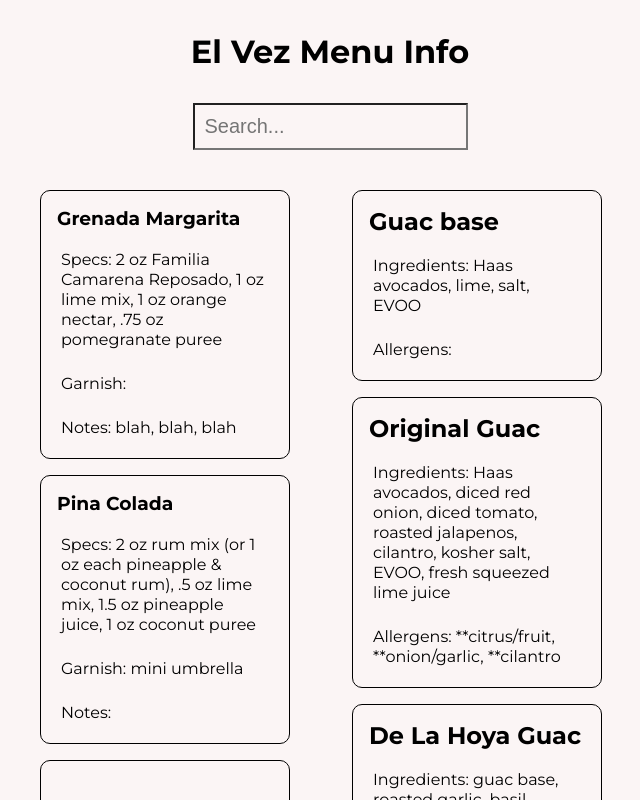
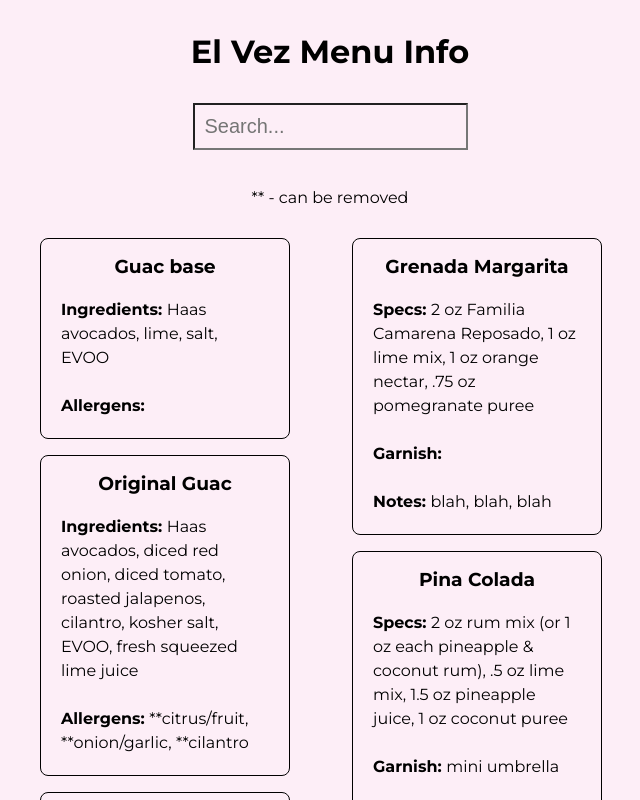
Before and after one commit to amgallo1213/ElVezMenu, a React (Vite) app: page / in a window 1280 px wide. Shown: the top 800 px of the page, without its empty margins (310-950 px from the left). Built offline with nearby package versions, Linux system fonts and the light colour scheme; a web font is replaced by a local one.

Commit message:
adding info

```diff
--- a/src/App.css
+++ b/src/App.css
@@ -4,7 +4,7 @@
   box-sizing: border-box;
   padding: 0;
   margin: 0;
-  background-color: rgb(251, 245, 245);
+  background-color: rgb(253, 238, 247);
 }
 
 h1, h2, h3, h4, h5, h6  {
@@ -16,8 +16,17 @@ h1, h2, h3, h4, h5, h6  {
 p {
   font-family: "Montserrat", sans-serif;
   padding: 12px;
-  line-height: 20px;
+  line-height: 24px;
 }
+
+.bold-p   {
+  font-weight: 700;
+}
+
+.span-p {
+  font-weight: 400;
+}
+
 
 .query {
   width: 275px;
@@ -41,7 +50,7 @@ p {
     justify-content: center;
 }
 
-h1  {
+h1, h3  {
   text-align: center;
 }
 
@@ -51,7 +60,7 @@ h1  {
   border: 1px solid black;
   margin: 16px;
   padding: 8px;
-  border-radius: 10px;
+  border-radius: 8px;
 }
 
 @media (min-width: 768px) {
--- a/src/App.jsx
+++ b/src/App.jsx
@@ -33,6 +33,7 @@ function App() {
       <div className='main-container'>
         <h1>El Vez Menu Info</h1>
         <input type="query" className="query" placeholder='Search...' onChange={(e) => setQuery(e.target.value.toLowerCase())}/>
+        <p>** - can be removed</p>
 
         <div className="item-container">
 
@@ -50,8 +51,10 @@ function App() {
               <p>Allergens: {item.allergens}</p>
             </div>
           ))} */}
-          <BoozeCard data={search(vezBooze)}/>
-          <MenuItemCard data={search(vezFood)}/>
+
+            <MenuItemCard data={search(vezFood)}/>
+            <BoozeCard data={search(vezBooze)}/>
+
           </div>
 
       </div>
--- a/src/assets/assets.js
+++ b/src/assets/assets.js
@@ -150,19 +150,19 @@ export const vezFood = [
     {
         "id" : 26,
         "name": "Carne Asada Burrito",
-        "ingredients" : "",
+        "ingredients" : "Marinated skirt steak, black beans, cilantro-lime rice, cheese mix (queso chihuahua, monterey jack, white cheddar), crema, el vez original guac, salsa roja, salsa Mexicana, wrapped in flour tortilla.",
         "allergens": "citrus/fruit, **diary, soy, wheat/gluten (**tortilla), onion/garlic, cilantro"
     },
     {
         "id" : 27,
-        "name": "Vegan Tofu Burrito",
-        "ingredients" : "",
-        "allergens": "citrus/fruit, soy, wheat/gluten, onion/garlic, **mushrooms, **cilantro"
+        "name": "Birria Tacos",
+        "ingredients" : "braised lamb shoulder, onions, cilantro, monterey jack cheese, corn tortillas, lamb jus, chiles",
+        "allergens": "**onion/garlic, **cilantro, **dairy"
     },
     {
         "id" : 28,
         "name": "Chicken Burrito",
-        "ingredients" : "",
+        "ingredients" : "Marinated achiote chicken breast, shredded iceberg lettuce, black beans, white rice, corn pico (plum tomatoes, jalapenos, red onion, lime, corn, cilantro, eevo, salt), avocado espuma (milk, avocado, cilantro, jalapeno, lime, salt), queso chihuahua, wrapped in a flour tortilla and served with a side of salsa verde.",
         "allergens": "**citrus/fruit, **diary, soy, wheat/gluten (**tortilla), onion/garlic, cilantro (**salsa)"
     },
     {
@@ -216,8 +216,8 @@ export const vezFood = [
     {
         "id" : 37,
         "name": "Short Rib Enchilada",
-        "ingredients" : "",
-        "allergens": "nuts, seeds, **dairy, soy, wheat/gluten (sauce), onion/garlic, **cilantro"
+        "ingredients" : "Beef short rib braised in liquid containing green peppers, onions, garlic, oregano, thyme, jalapeno, bay leaf, guajillo base for 4 hours. The short is rib is reheated in the braising liquid. 2 house-made corn tortillas are filled with 5oz of short rib and topped with mole sauce (tomatillos, tomatoes, garlic, onion, Guajillo, Pasilla, Mulato, Ancho , tortillas, tolera rolls, hazelnut, peanuts, almonds, chocolate, marjoram, cumin, coriander, canella, star anise, black pepper corn, all spice, cloves, avocado leaves, thyme, oregano, chicken bouillon, honey, sesame seed, pumpkin seed), caramelized onion, sesame seeds, cilantro, and 2 dollops of crema.",
+        "allergens": "EVERYTHING (but can be diary free, cilantro free, or sub mole sauce for a differnet sauce) "
     },
     {
         "id" : 38,
@@ -228,103 +228,103 @@ export const vezFood = [
     {
         "id" : 39,
         "name": "Carne Asada",
-        "ingredients" : "",
-        "allergens": "**citrus/fruit, **dairy, **soy, **onion/garlic, **cilantro"
+        "ingredients" : "grilled 7oz (Myers Ranch all-natural beef) Flat Iron Steak (seasoned with S&P), creamed corn and jalapenos (fresh corn sautéed in butter with caramelized onion, fresh jalapenos, heavy cream and manchego cheese), Guajillo steak sauce (Guajillo puree, sherry vinegar, shallots, fresh oregano, honey and EVOO), tomatillo escabeche (fresh tomatillos, red onion pickled in rice wine vinegar and spices, then to order it is tossed with fresh cilantro and EVOO), grilled scallion.",
+        "allergens": "**dairy, **soy, **onion/garlic, **cilantro"
     },
     {
         "id" : 40,
         "name": "Snapper a la Veracruzana",
-        "ingredients" : "",
-        "allergens": "citrus/fruit (**sauce), shellfish (**sauce), **dairy, **soy, onion/garlic (**sauce), **cilantro"
+        "ingredients" : "Pan seared red snapper, green rice (garlic, cilantro, basil, chives, parsley, peas, carrots) and Veracruz sauce (green olives, white onions, tomatoes, capers, pickled jalapenos)",
+        "allergens": "**soy, onion/garlic (**sauce), **cilantro, nightshades"
     },
     {
         "id" : 41,
         "name": "Grilled Corn",
-        "ingredients" : "",
-        "allergens": "**citrus/fruit, **eggs, **dairy, **onion/garlic"
+        "ingredients" : "corn on the cob (or off), chipotle mayo, queso fresco, adobo spice",
+        "allergens": "**citrus/fruit, **eggs, **dairy, "
     },
     {
         "id" : 42,
         "name": "Brussels Sprouts",
-        "ingredients" : "",
+        "ingredients" : "Pan roasted Brussels sprouts in garlic-chile oil (Blended Oil, Chile de Arbol.). Tossed in a Tamari-Lime dressing (Tamari, Lime Juice, Orange Juice, Honey, Blended Oil) with shallot, pickled red Fresno chilis (Red Fresnos, White Vinegar, Salt, Sugar, Oregano, Bay Leaf), avocado mayo (Mayo, Avocado, Cilantro, Lime Juice, Salt) and toasted sesame.",
         "allergens": "**citrus/fruit, seeds (**sesame), **eggs, **onion/garlic, **cilantro"
     },
     {
         "id" : 43,
         "name": "Poblano Corn Rice",
-        "ingredients" : "",
+        "ingredients" : "White rice, poblano peppers, corn, heavy cream, chihuahua cheese, topped with queso fresco.",
         "allergens": "dairy"
     },
     {
         "id" : 44,
         "name": "Sweet Plantains",
-        "ingredients" : "",
-        "allergens": "**citrus/fruit, **dairy, wheat/gluten (fryer oil)"
+        "ingredients" : "sliced sweet plaintains, queso fresco, crema",
+        "allergens": "**dairy, wheat/gluten (fryer oil)"
     },
     {
         "id" : 45,
         "name": "Refried Beans",
-        "ingredients" : "",
+        "ingredients" : "refried pinto beans, pureed onion, garlic, chipotle, queso fresco, tortilla strips",
         "allergens": "**dairy, wheat/gluten (**tortilla strips), onion/garlic"
     },
     {
         "id" : 46,
         "name": "Black Beans and Rice",
-        "ingredients" : "",
+        "ingredients" : "Black beans (cooked with bell peppers, Epazote, onions, garlic, olive oil and cider vinegar), white rice, pickled red onions.",
         "allergens": "onion/garlic"
     },
     {
         "id" : 47,
         "name": "El Vez Burger",
-        "ingredients" : "",
-        "allergens": "**citrus/fruit, **eggs, **dairy, **soy, **wheat/gluten (bun), **onion/garlic"
+        "ingredients" : "8-ounce burger (cooked to order), brioche bun roll, lettuce, tomato, smoked poblano mayo. Comes with fries. Can add Chihuahua cheese and or bacon.",
+        "allergens": "**eggs, **dairy, **soy, **wheat/gluten (bun), **onion/garlic"
     },
     {
         "id" : 48,
         "name": "Breakfast Burrito",
-        "ingredients" : "",
+        "ingredients" : "Scrambled eggs, diced potatoes, bacon, Chihuahua cheese, and salsa Mexicana rolled in a flour tortilla and served with a salad of baby arugula, red onion and sliced radish tossed in a toasted coriander vinaigrette. Side of salsa roja on the plate.",
         "allergens": "**citrus/fruit, **alcohol, eggs, **dairy, soy, wheat/gluten, **onion/garlic, **cilantro"
     },
     {
         "id" : 49,
         "name": "Avocado Toast",
-        "ingredients" : "",
-        "allergens": "**citrus/fruit, **eggs, **dairy, **wheat/gluten, **onion/garlic, **cilantro"
+        "ingredients" : "Toasted torta roll, El Vez original guac, topped with cherry tomatoes, persian cucumbers, honey, micro-cilantro, and lime. Served with a side of fresh fruit (strawberries and pineapple), and hard-boiled egg.",
+        "allergens": "**citrus/fruit, **eggs, **dairy, avocado, **onion/garlic, **cilantro"
     },
     {
         "id" : 50,
         "name": "Huevos Rancheros",
-        "ingredients" : "",
+        "ingredients" : "2 sunny-side eggs served over Rancheros salsa (tomato, garlic, onion, Serrano chili, shallot, Poblano chili, Oregano, Thyme, Guajillo chili, cilantro, EVOO, salt), over 2 fried corn tortilla, sautéed chorizo, queso fresco and black beans and finished with guacamole, salsa Mexicana, and cilantro.",
         "allergens": "**citrus/fruit, eggs, **soy, wheat/gluten (**fryer oil), **onion/garlic, **cilantro"
     },
     {
         "id" : 51,
         "name": "Churros",
-        "ingredients" : "",
+        "ingredients" : "Mexican doughnut rods dusted with sugar and canella, served with a dark Mexican chocolate dipping sauce (a mix of bittersweet Mexican chocolate and heavy cream)",
         "allergens": "nuts (**sauce), gluten, dairy, eggs"
     },
     {
         "id" : 52,
         "name": "Tres Leches",
-        "ingredients" : "",
-        "allergens": "citrus/fruit, gluten, dairy, eggs"
+        "ingredients" : "vanilla sponge cake soaked with heavy cream, sweetened condensed milk and evaporated milk, strawberries, lime zest, whipped cream",
+        "allergens": "**citrus/fruit, gluten, dairy, eggs"
     },
     {
         "id" : 53,
         "name": "Flan",
-        "ingredients" : "",
+        "ingredients" : "Orange custard with a caramel sauce topped with orange segments",
         "allergens": "**citrus/fruit, dairy, eggs"
     },
     {
         "id" : 54,
         "name": "Choco Taco",
-        "ingredients" : "",
+        "ingredients" : "banana ice cream, dulce de leche, whipped cream, chocolate, candied corn flakes",
         "allergens": "citrus/fruit, nuts, seeds, gluten, dairy,eggs"
     },
     {
         "id" : 55,
         "name": "Passion Fruit Sorbet",
-        "ingredients" : "",
+        "ingredients" : "passion fruit puree, sugar, water",
         "allergens": "citrus/fruit, gluten (**garnish)"
     },
     {
@@ -336,7 +336,7 @@ export const vezFood = [
     {
         "id" : 57,
         "name" : "Tuna Ceviche",
-        "ingredients" : "Yellofin tuna (1+ grade), lime juice, young coocnut, sliced knob onion, cucumber, sliced habanero, coconut-habanero broth (coconut milk, lime zest, habanero chile, salt, sugar, mint)",
+        "ingredients" : "Yellowfin tuna (1+ grade), lime juice, young coocnut, sliced knob onion, cucumber, sliced habanero, coconut-habanero broth (coconut milk, lime zest, habanero chile, salt, sugar, mint)",
         "allergens" : "fish, citrus, capsaicin, allium"
     },
     {
@@ -344,7 +344,91 @@ export const vezFood = [
         "name" : "Shrimp Aguachile Verde",
         "ingredients" : "chili lime marinated shrimp, chopped cucumber, red onion, cilantro, chiltepin, corn tostadas",
         "allergens" : "allium, shellfish, nightshade, capsaicin"
-    }
+    },
+    {
+        "id" : 59,
+        "name" : "Pina Colada Ice Cream",
+        "ingredients" : "pineapple, sugar, coconut milk, Malibu",
+        "allergens" : "pineapple, alcohol, gluten (**garnish)"
+    },
+    {
+        "id" : 60,
+        "name" : "Caramel with Mexican Fudge",
+        "ingredients" : "sugar, cream, milk, salt, yolks, cocoa powder, Abuelita chocolate",
+        "allergens" : "dairy, eggs, peanuts (possible cross contamination in chocolate), gluten (**garnish)"
+    },
+    {
+        "id" : 61,
+        "name" : "Cherry Hibiscus Sorbet",
+        "ingredients" : "cherry puree, water, sugar, hibiscus",
+        "allergens" : "gluten (**garnish)"
+    },
+    {
+        "id" : 62,
+        "name" : "Habanero Salsa",
+        "ingredients" : "arbol chiles, Fresno chilies, habanero peppers, Spanish onions, garlic, guajillo chili paste, Crisco, orange juice, vinegar, salt",
+        "allergens" : "onions/garlic, capsacium"
+    },
+    {
+        "id" : 63,
+        "name" : "Tacos Divorciados",
+        "ingredients" : "Fried corn tortillas with a chorizo-potato filling with queso Oaxaca served over a red and green sauce with two over easy eggs.",
+        "allergens" : "**dairy, **avocado, **egg"
+    },
+    {
+        "id" : 64,
+        "name" : "Watermelon Salad",
+        "ingredients" : "Large diced watermelon dressed in a chardonnay lime vinaigrette, radish, mint, cucumbers, queso fresco, and pepitas",
+        "allergens" : "**alcohol, **seeds"
+    },
+    {
+        "id" : 65,
+        "name" : "Canella Ice Cream",
+        "ingredients" : "eggs, milk, canella",
+        "allergens" : "eggs, dairy, gluten(**garnish)"
+    },
+    {
+        "id" : 66,
+        "name" : "Tacos Al Carbon",
+        "ingredients" : "Rajas (Fire roasted Poblano peppers, red bell peppers, and Spanish onions), Garlic and parsley marinated grilled beef (Prime Bavette or “Vaccio” in Spanish), Adobo rubbed grilled chicken (marinade includes Guajillo chile, Pasilla chile, Garlic, Blend Oil, black pepper, Cloves), Adobo marinated Shrimp, Verde marinated portabella mushrooms (marinade includes Chives, Basil, Spinach, Garlic, Jalapeno, Cilantro, Parsley and Lime juice)",
+        "allergens" : "onion/garlic, citrus, cilantro (not portabella), gluten(**flour torts), **dairy,"
+    },
+    {
+        "id" : 67,
+        "name" : "Salsa Con Queso",
+        "ingredients" : "jalapeno cheese sauce, poblano-onion rajas, chile blend, salsa roja, tortilla chips",
+        "allergens" : "allium, dairy"
+    },
+    {
+        "id" : 68,
+        "name" : "Cheese Crisp",
+        "ingredients" : "baked flour tortilla, morita mayo, pickled onions, pickled jalapenos, tomatillo-roja salsa, cilantro",
+        "allergens" : "allium, gluten, **egg, dairy, cilantro"
+    },
+    {
+        "id" : 69,
+        "name" : "Taco Americano",
+        "ingredients" : "ground beef, flour tortilla, monterery jack cheese, salsa mexicana, lettuce, crema, side habanero hot sauce",
+        "allergens" : "allium, **dairy, **gluten"
+    },
+    {
+        "id" : 70,
+        "name" : "Tlayuda de Camaron",
+        "ingredients" : "tortillas tlayuda, shrimp, mojo do ajo, white bean puree, queso mixto, chimichurri, cherry tomato pico, queso fresco",
+        "allergens" : "allium, shellfish, dairy"
+    },
+    {
+        "id" : 71,
+        "name" : "Taquitos Carnitas",
+        "ingredients" : "refried black beans (lard), roasted tomato sauce, crema, queso fresco, lime juice, pickled jalalpeno, green cabbage, radish",
+        "allergens" : "allium, citrus, dairy"
+    },
+    {
+        "id" : 72,
+        "name" : "Birra Waffle Fries",
+        "ingredients" : "braised lamb, waffle fries, queso mixto, mexicana, crema, cilanto",
+        "allergens" : "dairy, gluten, cilantro, allium"
+    },
 ]
 
 export const vezBooze = [
@@ -361,12 +445,12 @@ export const vezBooze = [
         "specs" : "2 oz rum mix (or 1 oz each pineapple & coconut rum), .5 oz lime mix, 1.5 oz pineapple juice, 1 oz coconut puree",
         "garnish" : "mini umbrella",
         "notes" : ""
-    },
-    {
-        "id" : 102,
-        "name" : "",
-        "specs" : "",
-        "garnish" : "",
-        "notes" : ""
     }
+    // {
+    //     "id" : 102,
+    //     "name" : "",
+    //     "specs" : "",
+    //     "garnish" : "",
+    //     "notes" : ""
+    // }
 ]
--- a/src/components/BoozeCard.jsx
+++ b/src/components/BoozeCard.jsx
@@ -7,9 +7,9 @@ const BoozeCard = ({data}) => {
             {data.map((item) => (
                 <div className="item-card" key={item.id}>
                     <h3>{item.name}</h3>
-                    <p>Specs: {item.specs}</p>
-                    <p>Garnish: {item.garnish}</p>
-                    <p>Notes: {item.notes}</p>
+                    <p className='bold-p'>Specs: <span className='span-p'>{item.specs}</span></p>
+                    <p className='bold-p'>Garnish: <span className='span-p'>{item.garnish}</span></p>
+                    <p className='bold-p'>Notes: <span className='span-p'>{item.notes}</span></p>
                 </div>
             ))}
         </div>
--- a/src/components/MenuItemCard.jsx
+++ b/src/components/MenuItemCard.jsx
@@ -6,9 +6,9 @@ const MenuItemCard = ({data}) => {
       {data.map((item) => (
       <div className="item-card" key={item.id}>
 
-          <h2>{item.name}</h2>
-          <p>Ingredients: {item.ingredients}</p>
-          <p>Allergens: {item.allergens}</p>
+          <h3>{item.name}</h3>
+          <p className='bold-p'>Ingredients: <span className='span-p'>{item.ingredients}</span></p>
+          <p className='bold-p'>Allergens: <span className='span-p'>{item.allergens}</span></p>
 
 
       </div>
```
